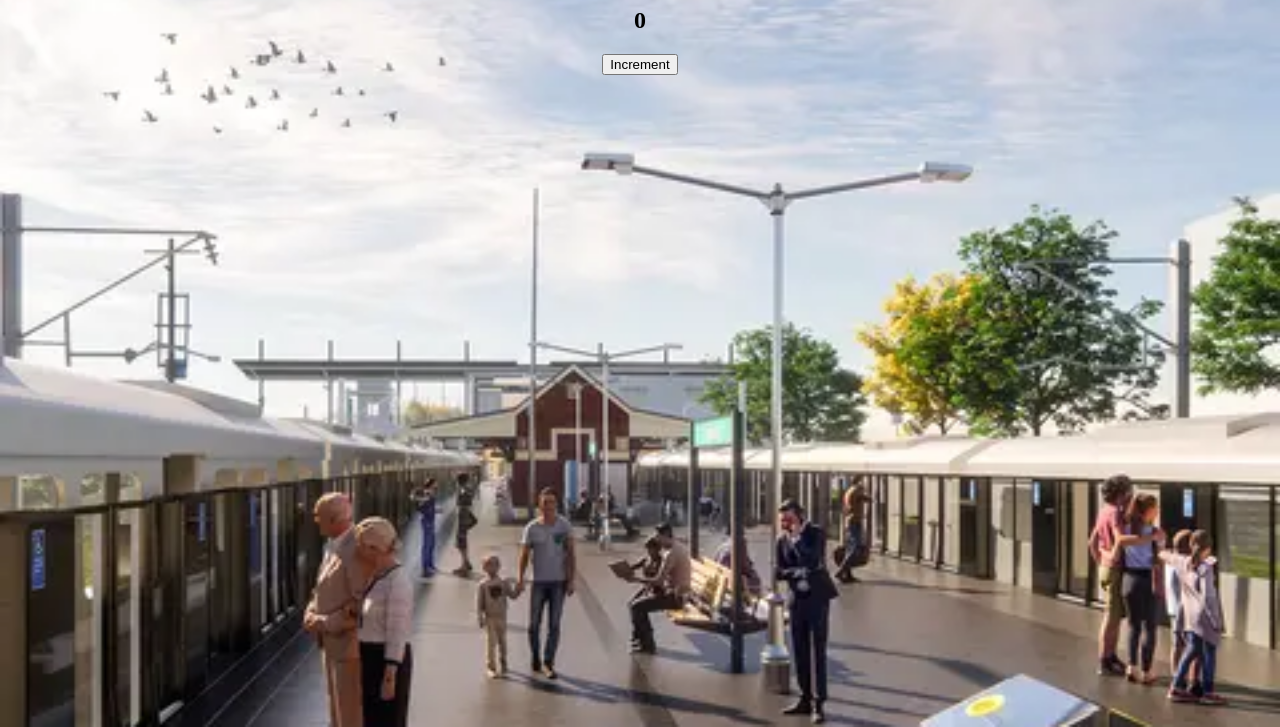
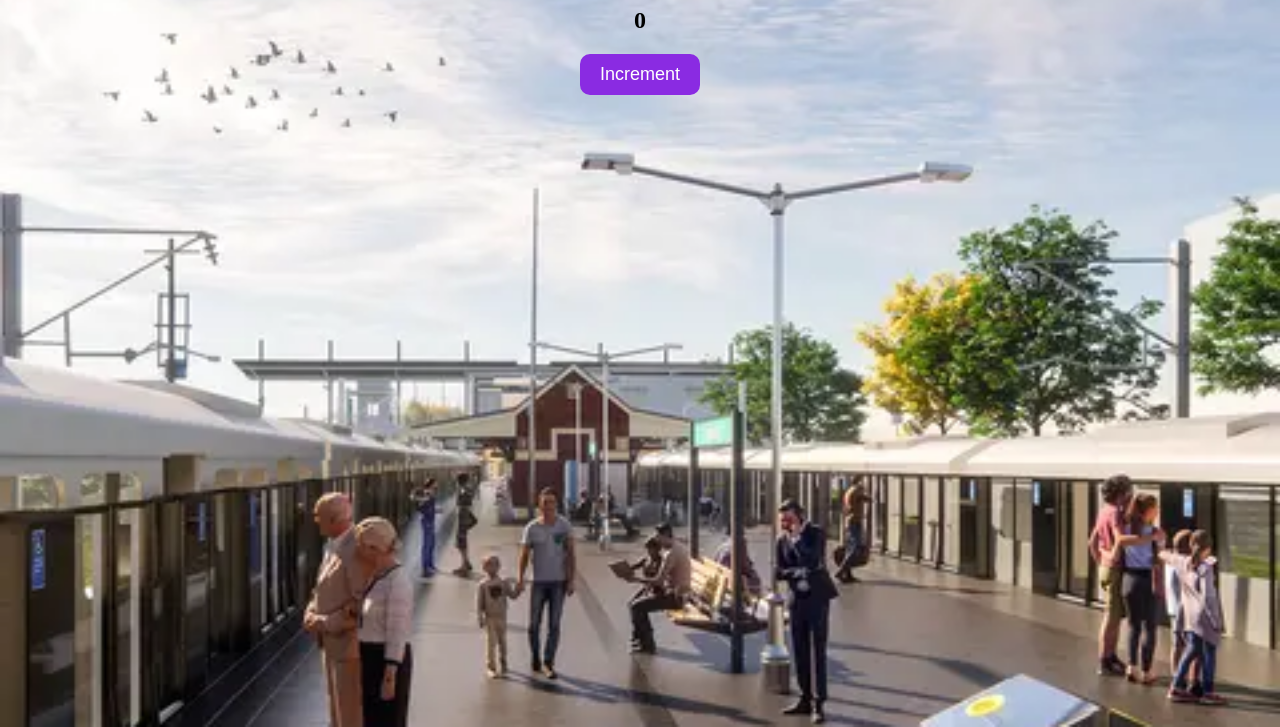
Before and after one commit to shalehNetDev/passengerCount, a plain HTML site: page index.html in a window 1280 px wide. Shown: the part 73-800 px from the top of the page. Drawn offline with Linux system fonts and the light colour scheme.

Commit message:
css updated

```diff
--- a/jscript.js
+++ b/jscript.js
@@ -3,4 +3,5 @@ let countIncrement = document.getElementById("count-el");
 function increment(){
     count = count + 1;
     countIncrement.innerText = count;
+    // document.getElementById("count-el").innerHTML=count;
 }
--- a/style.css
+++ b/style.css
@@ -3,3 +3,13 @@ body{
     background-size: cover;
     text-align: center;
 }
+
+#incButton{
+    background-color: blueviolet;
+    color: white;
+    font-size: 18px;
+    padding: 10px 20px;
+    border-radius: 10px;
+    cursor: pointer;
+    border: none;
+}
```
Also changed, not shown: pp.js (+5 -8 lines).
